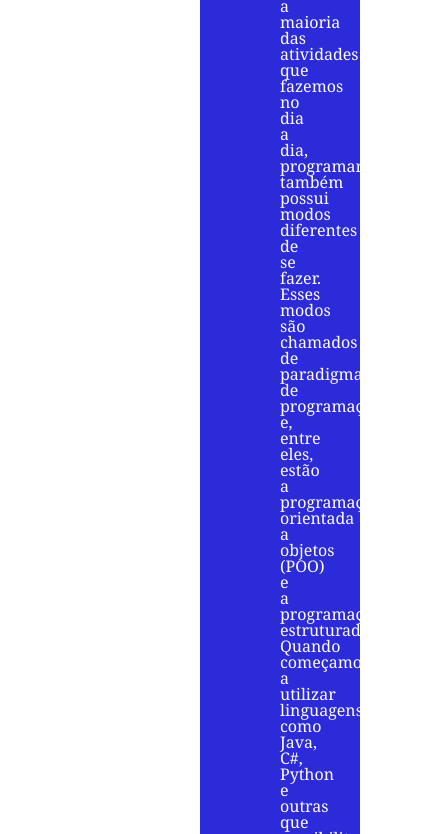
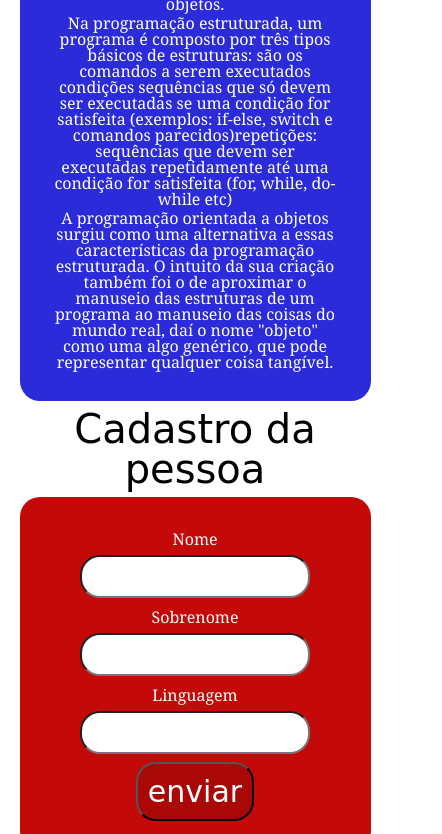
Before and after one commit to ViniciusAugusto14/Javascript---2-ano, a plain HTML site: page orientacaoObjeto/index.html in a window 390 px wide. Shown: the part 395-1229 px from the top of the page, 442 px wide, since content can reach past the window. Drawn offline with Linux system fonts and the light colour scheme.

Commit message:
Add files via upload

```diff
--- a/orientacaoObjeto/estilo.css
+++ b/orientacaoObjeto/estilo.css
@@ -94,3 +94,11 @@ footer p{
     font-size: 20px;
 
 }
+@media screen and (max-width:767px){
+    .explicacao,.formulario,.resultado{
+        margin-left: 5%;
+        margin-right: 5%;
+        padding: 8%;
+    }
+
+}
```
